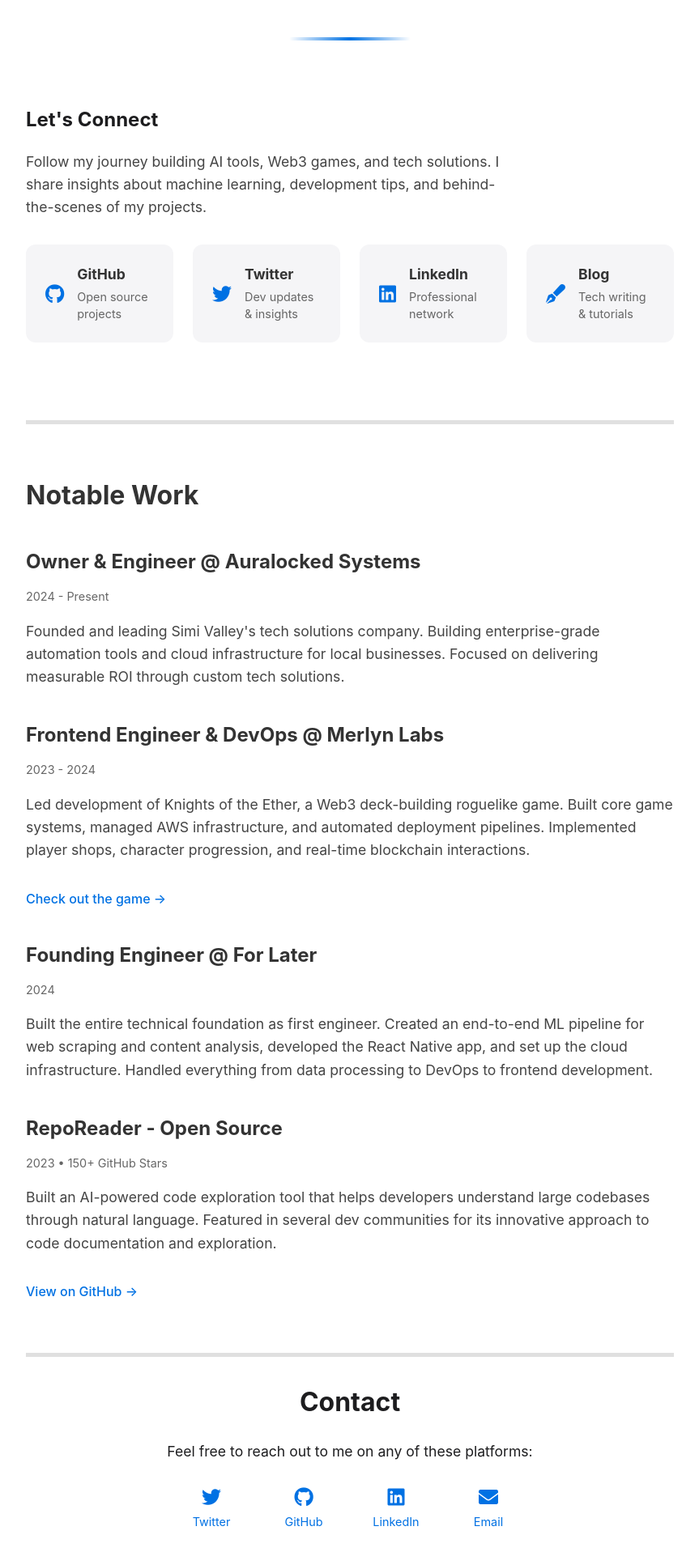
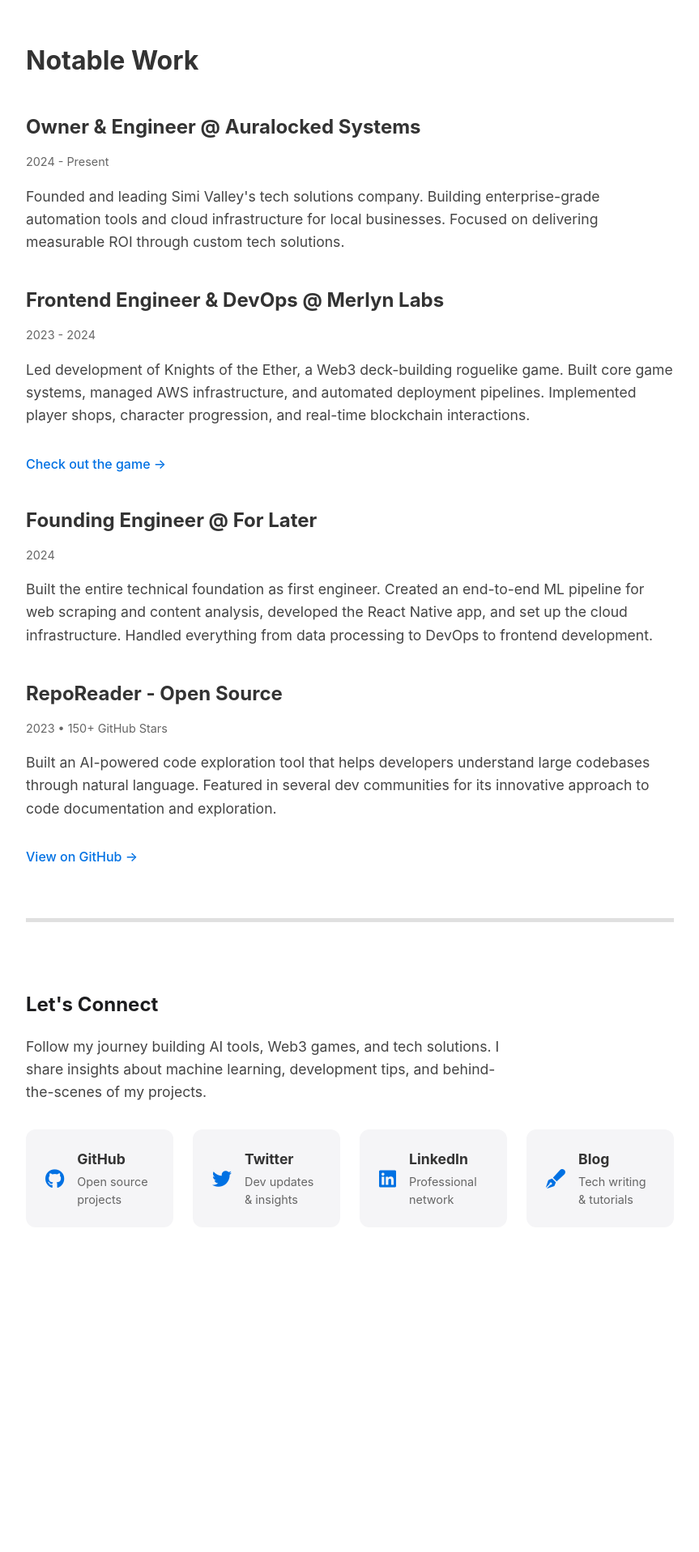
Before and after one commit to cmooredev/cmoorelabs-website, a Svelte app in the folder frontend/: page / in a window 1280 px wide. Shown: the part 880-2797 px from the top of the page at 81% size, without its empty margins (208-1071 px from the left). After the commit the page ends 2444 px from the top, so only its background shows below. Built offline with nearby package versions, Linux system fonts and the light colour scheme.

Commit message:
update copy

```diff
--- a/frontend/src/components/Contact.svelte
+++ b/frontend/src/components/Contact.svelte
@@ -3,122 +3,130 @@
 </script>
 
 <section id="contact">
-  <h2>Contact</h2>
-  <p>Feel free to reach out to me on any of these platforms:</p>
-  <ul>
-    <li>
+  <h2>Let's Connect</h2>
+  <div class="community-content">
+    <div class="community-intro">
+      <p>
+        Follow my journey building AI tools, Web3 games, and tech solutions. I
+        share insights about machine learning, development tips, and
+        behind-the-scenes of my projects.
+      </p>
+    </div>
+    <div class="community-links">
+      <a
+        href="https://github.com/cmooredev"
+        target="_blank"
+        class="social-link github"
+      >
+        <i class="fab fa-github"></i>
+        <div class="social-text">
+          <h4>GitHub</h4>
+          <p>Open source projects</p>
+        </div>
+      </a>
       <a
         href="https://twitter.com/cmoorelabs"
         target="_blank"
-        aria-label="Twitter"
+        class="social-link twitter"
       >
         <i class="fab fa-twitter"></i>
-        <span>Twitter</span>
+        <div class="social-text">
+          <h4>Twitter</h4>
+          <p>Dev updates & insights</p>
+        </div>
       </a>
-    </li>
-    <li>
-      <a
-        href="https://github.com/cmooredev"
-        target="_blank"
-        aria-label="GitHub"
-      >
-        <i class="fab fa-github"></i>
-        <span>GitHub</span>
-      </a>
-    </li>
-    <li>
       <a
         href="https://www.linkedin.com/in/connor-moore-b821a017b/"
         target="_blank"
-        aria-label="LinkedIn"
+        class="social-link linkedin"
       >
         <i class="fab fa-linkedin"></i>
-        <span>LinkedIn</span>
+        <div class="social-text">
+          <h4>LinkedIn</h4>
+          <p>Professional network</p>
+        </div>
       </a>
-    </li>
-    <li>
-      <a href="mailto:connor@cmoorelabs.com" aria-label="Email">
-        <i class="fas fa-envelope"></i>
-        <span>Email</span>
+      <a
+        href="https://cmoorelabs.substack.com"
+        target="_blank"
+        class="social-link blog"
+      >
+        <i class="fas fa-pen-fancy"></i>
+        <div class="social-text">
+          <h4>Blog</h4>
+          <p>Tech writing & tutorials</p>
+        </div>
       </a>
-    </li>
-  </ul>
+    </div>
+  </div>
 </section>
 
 <style>
   #contact {
-    margin-top: 1rem;
-    margin-bottom: 1rem;
-    text-align: center;
-    width: 100%;
+    position: relative;
+    margin: 3rem 0;
+    text-align: left;
+    padding-top: 1rem;
   }
 
-  h2 {
-    font-size: 2rem;
-    margin-bottom: 1.5rem;
+  .community-intro {
+    max-width: 600px;
+    margin-bottom: 2rem;
   }
 
-  p {
-    margin-bottom: 1rem;
+  .community-intro p {
     font-size: 1.1rem;
+    color: #444;
+    line-height: 1.6;
   }
 
-  ul {
-    list-style-type: none;
-    padding: 0;
-    display: flex;
-    justify-content: center;
-    gap: 2rem;
-    flex-wrap: wrap;
+  .community-links {
+    display: grid;
+    grid-template-columns: repeat(4, 1fr);
+    gap: 1.5rem;
   }
 
-  li {
-    margin-bottom: 1rem;
+  .social-link {
+    display: flex;
+    align-items: center;
+    gap: 1rem;
+    padding: 1.5rem;
+    background: #f5f5f7;
+    border-radius: 12px;
+    text-decoration: none;
+    color: inherit;
+    transition: all 0.2s ease;
   }
 
-  a {
-    color: #0071e3;
-    text-decoration: none;
-    transition: all 0.3s ease;
-    display: flex;
-    flex-direction: column;
-    align-items: center;
-    padding: 1rem;
-    width: 50px;
-    height: 50px;
-    justify-content: center;
+  .social-link:hover {
+    transform: translateY(-3px);
+    background: #e5e5e7;
   }
 
-  a:hover {
-    color: #0077ed;
-    background-color: #e5e5e7;
-    transform: translateY(-3px);
-    box-shadow: 0 4px 6px rgba(0, 0, 0, 0.1);
+  .social-link i {
+    font-size: 1.5rem;
+    color: #0071e3;
   }
 
-  a span {
-    margin-top: 0.5rem;
-    font-size: 0.9rem;
+  .social-text h4 {
+    margin: 0;
+    font-size: 1.1rem;
+    color: #333;
   }
 
-  i {
-    font-size: 24px;
+  .social-text p {
+    margin: 0.2rem 0 0 0;
+    font-size: 0.9rem;
+    color: #666;
   }
 
   @media (max-width: 768px) {
-    h2 {
-      font-size: 2rem;
-      margin-bottom: 1rem;
+    .community-links {
+      grid-template-columns: 1fr;
     }
 
-    ul {
-      gap: 1rem;
-    }
-
-    a {
-      padding: 0.75rem;
-      width: 50px;
-      height: 50px;
+    .community-intro p {
+      font-size: 1rem;
     }
   }
 </style>
--- a/frontend/src/components/Home.svelte
+++ b/frontend/src/components/Home.svelte
@@ -21,10 +21,10 @@
         <p class="role">Full Stack Developer</p>
         <div class="intro">
           <p>
-            Building end-to-end solutions at <span class="highlight"
+            Building AI automation solutions at <span class="highlight"
               >Auralocked Systems</span
-            >. From frontend to backend, I help businesses turn ideas into
-            reality.
+            >. I help businesses nationwide transform operations with custom AI,
+            intelligent automation, and enterprise software.
           </p>
         </div>
       </div>
@@ -35,7 +35,7 @@
           on:click={scrollToSection}>See my work →</a
         >
         <a
-          href="#contact"
+          href="#lets-connect"
           class="cta-button secondary"
           on:click={scrollToSection}>Let's talk</a
         >
@@ -71,65 +71,6 @@
           </ul>
         </div>
       </div>
-    </div>
-  </div>
-</section>
-
-<section id="community">
-  <h2>Let's Connect</h2>
-  <div class="community-content">
-    <div class="community-intro">
-      <p>
-        Follow my journey building AI tools, Web3 games, and tech solutions. I
-        share insights about machine learning, development tips, and
-        behind-the-scenes of my projects.
-      </p>
-    </div>
-    <div class="community-links">
-      <a
-        href="https://github.com/cmooredev"
-        target="_blank"
-        class="social-link github"
-      >
-        <i class="fab fa-github"></i>
-        <div class="social-text">
-          <h4>GitHub</h4>
-          <p>Open source projects</p>
-        </div>
-      </a>
-      <a
-        href="https://twitter.com/cmoorelabs"
-        target="_blank"
-        class="social-link twitter"
-      >
-        <i class="fab fa-twitter"></i>
-        <div class="social-text">
-          <h4>Twitter</h4>
-          <p>Dev updates & insights</p>
-        </div>
-      </a>
-      <a
-        href="https://www.linkedin.com/in/connor-moore-b821a017b/"
-        target="_blank"
-        class="social-link linkedin"
-      >
-        <i class="fab fa-linkedin"></i>
-        <div class="social-text">
-          <h4>LinkedIn</h4>
-          <p>Professional network</p>
-        </div>
-      </a>
-      <a
-        href="https://cmoorelabs.substack.com"
-        target="_blank"
-        class="social-link blog"
-      >
-        <i class="fas fa-pen-fancy"></i>
-        <div class="social-text">
-          <h4>Blog</h4>
-          <p>Tech writing & tutorials</p>
-        </div>
-      </a>
     </div>
   </div>
 </section>
@@ -393,14 +334,14 @@
     }
   }
 
-  #community {
+  #lets-connect {
     position: relative;
     margin: 6rem 0;
     text-align: left;
     padding-top: 4rem;
   }
 
-  #community::before {
+  #lets-connect::before {
     content: "";
     position: absolute;
     top: 0;
```
